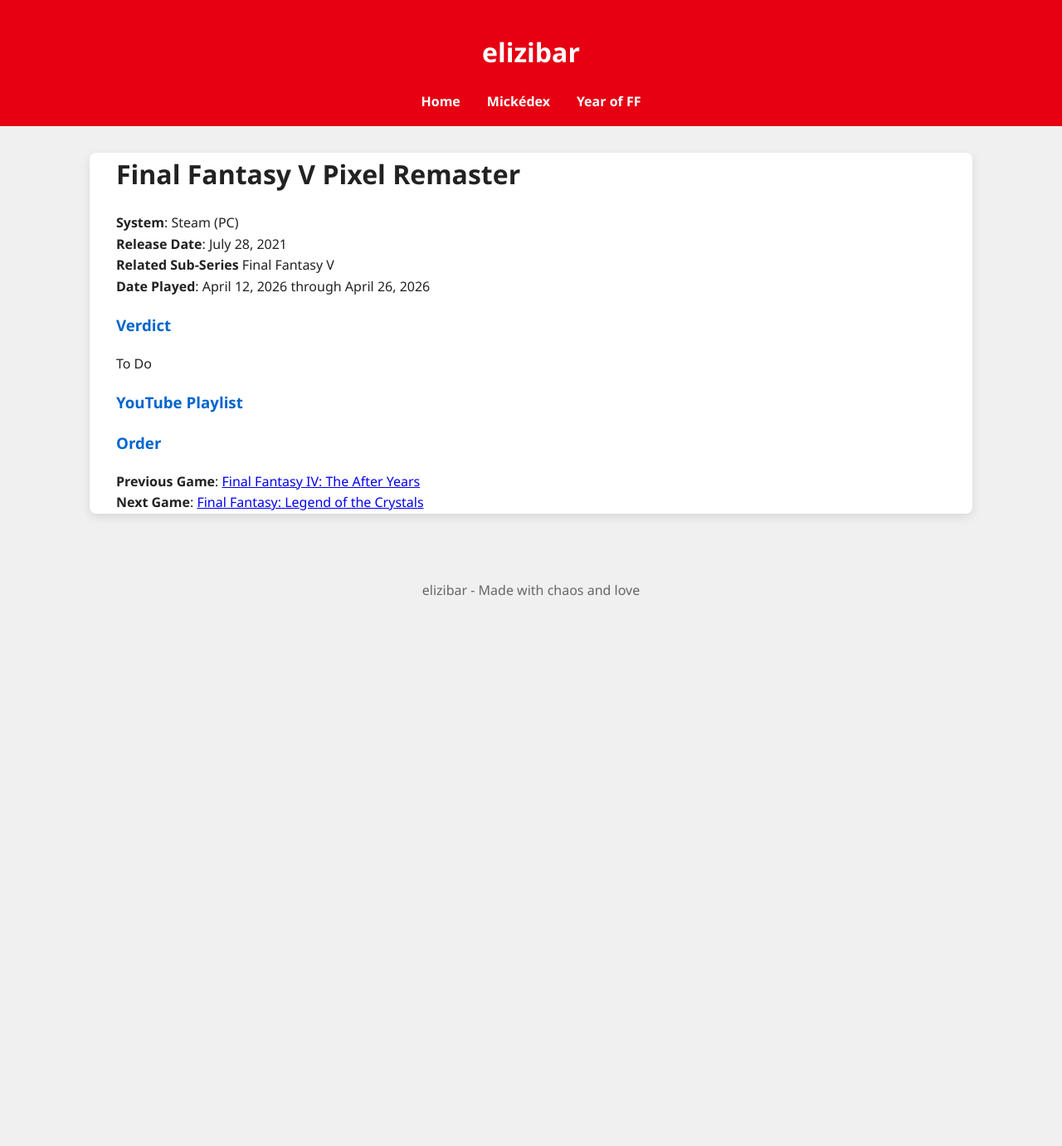
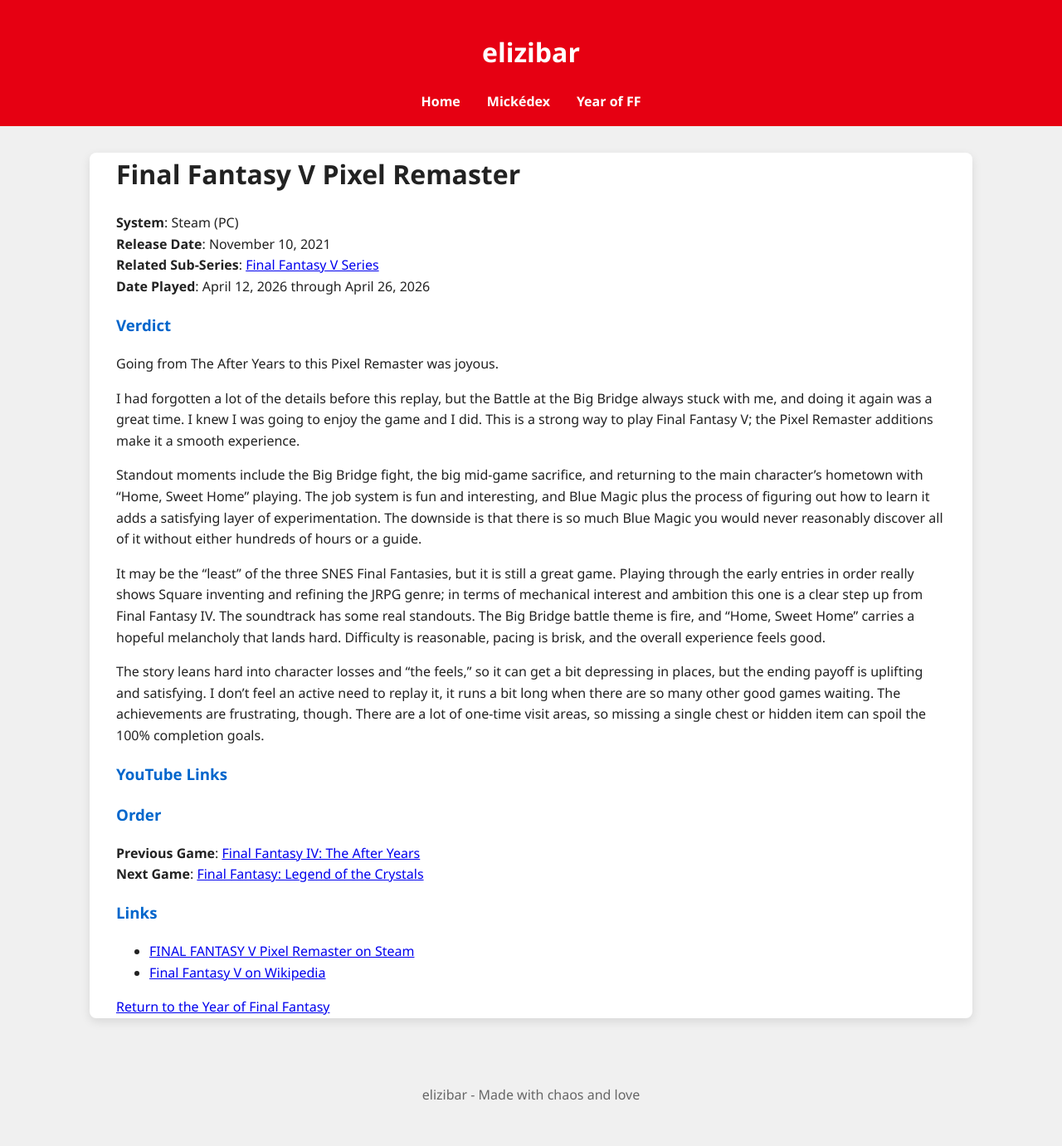
Before and after one commit to elizibar/elizibar.github.io, a Jekyll site: the page built from yearoffinalfantasy/FF5/ff5pr.md, in a window 1280 px wide. Shown: the whole page at 83% size. Built offline with Jekyll 4.4.1, drawn with Linux system fonts in a browser that asks for light colours; before the commit the page ends 900 px from its top, so only the background shows below that.

Commit message:
Update ff5pr.md

```diff
--- a/yearoffinalfantasy/FF5/ff5pr.md
+++ b/yearoffinalfantasy/FF5/ff5pr.md
@@ -6,16 +6,32 @@
 
 # Final Fantasy V Pixel Remaster
 
-**System**:  Steam (PC)
-**Release Date**:  July 28, 2021
-**Related Sub-Series**  Final Fantasy V
-**Date Played**:  April 12, 2026 through April 26, 2026
+**System**: Steam (PC)
+**Release Date**: November 10, 2021
+**Related Sub-Series**: [Final Fantasy V Series](/yearoffinalfantasy/ff5series/)
+**Date Played**: April 12, 2026 through April 26, 2026
 
 ### Verdict
-To Do
 
-### YouTube Playlist
+Going from The After Years to this Pixel Remaster was joyous.
+
+I had forgotten a lot of the details before this replay, but the Battle at the Big Bridge always stuck with me, and doing it again was a great time. I knew I was going to enjoy the game and I did. This is a strong way to play Final Fantasy V; the Pixel Remaster additions make it a smooth experience.
+
+Standout moments include the Big Bridge fight, the big mid-game sacrifice, and returning to the main character’s hometown with "Home, Sweet Home" playing. The job system is fun and interesting, and Blue Magic plus the process of figuring out how to learn it adds a satisfying layer of experimentation. The downside is that there is so much Blue Magic you would never reasonably discover all of it without either hundreds of hours or a guide.
+
+It may be the "least" of the three SNES Final Fantasies, but it is still a great game. Playing through the early entries in order really shows Square inventing and refining the JRPG genre; in terms of mechanical interest and ambition this one is a clear step up from Final Fantasy IV. The soundtrack has some real standouts. The Big Bridge battle theme is fire, and "Home, Sweet Home" carries a hopeful melancholy that lands hard. Difficulty is reasonable, pacing is brisk, and the overall experience feels good.
+
+The story leans hard into character losses and "the feels," so it can get a bit depressing in places, but the ending payoff is uplifting and satisfying. I don't feel an active need to replay it, it runs a bit long when there are so many other good games waiting. The achievements are frustrating, though. There are a lot of one-time visit areas, so missing a single chest or hidden item can spoil the 100% completion goals.
+
+### YouTube Links
 
 ### Order
-**Previous Game**:  [Final Fantasy IV: The After Years](/yearoffinalfantasy/ff4tay/)
-**Next Game**:  [Final Fantasy: Legend of the Crystals](/yearoffinalfantasy/ff5loc/)
+**Previous Game**: [Final Fantasy IV: The After Years](/yearoffinalfantasy/ff4tay/)
+**Next Game**: [Final Fantasy: Legend of the Crystals](/yearoffinalfantasy/ff5loc/)
+
+### Links
+
+- [FINAL FANTASY V Pixel Remaster on Steam](https://store.steampowered.com/app/1173810/FINAL_FANTASY_V/)
+- [Final Fantasy V on Wikipedia](https://en.wikipedia.org/wiki/Final_Fantasy_V)
+
+[Return to the Year of Final Fantasy](/yearoffinalfantasy/)
```
